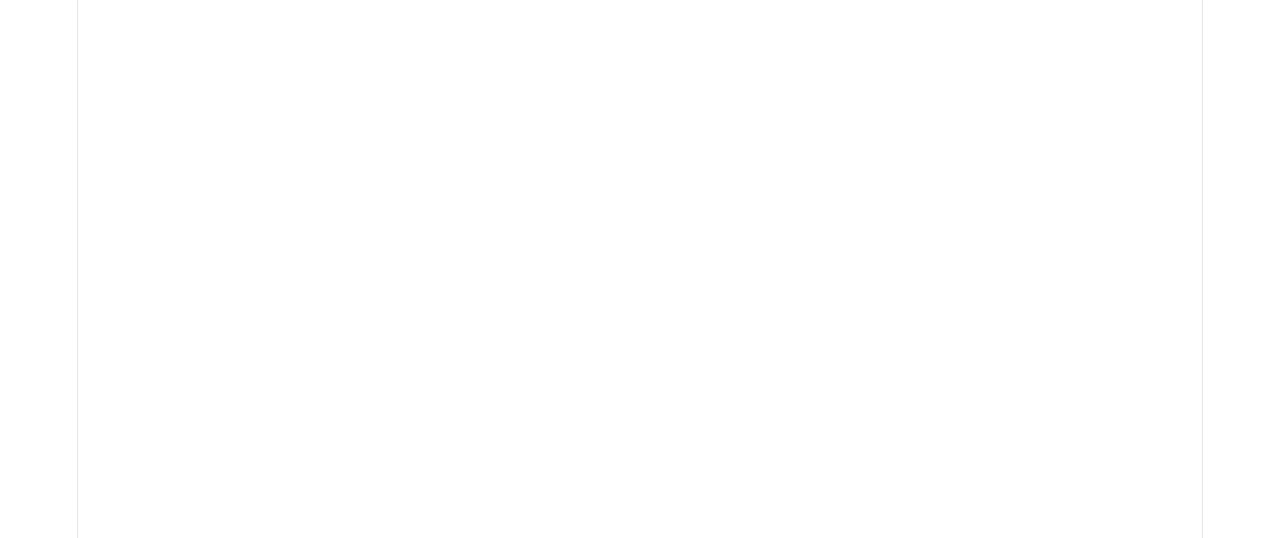
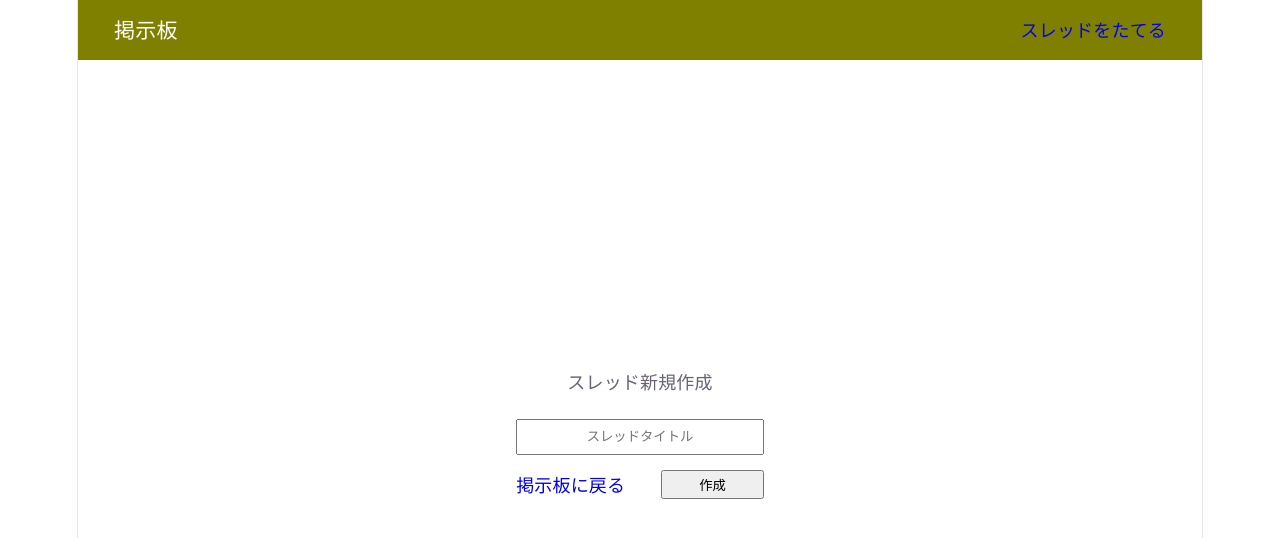
Before and after one commit to nishimura-ken/bulletinboard, a React (Vite) app: page /threads/new in a window 1280 px wide. Before the commit this address had no page. Shown: the top 538 px of the page. Built offline with nearby package versions, Linux system fonts and the light colour scheme.

Commit message:
スレッド作成画面の作成

```diff
--- a/src/App.css
+++ b/src/App.css
@@ -17,20 +17,49 @@
   height: 60px;
   background-color: olive;
   color: white;
+  display: flex;
+  justify-content: space-between;
+  align-items: center;
 }
 header > h3 {
   padding-left: 36px;
   text-align: left;
+}
+header > a {
+  text-decoration: none;
+  padding-right: 36px;
 }
 
 table {
   width: 360px;
   border-collapse: collapse;
 }
-
 td {
   padding-left: 18px;
   border: 1px solid;
   text-align: left;
   font-size: 14px;
 }
+
+input {
+  width : 240px;
+  height: 30px;
+  line-height: 30px;
+  text-align: center;
+}
+
+.bottom {
+  width: 100%;
+  height: 60px;
+  display: flex;
+  justify-content: center;
+  align-items: center;
+}
+.bottom > a {
+  text-decoration: none;
+  margin-right: 18px;
+}
+.bottom > button {
+  margin-left: 18px;
+  padding: 3px 36px;
+}
--- a/src/App.tsx
+++ b/src/App.tsx
@@ -1,6 +1,7 @@
 import './App.css'
-import { BrowserRouter, Routes, Route } from "react-router-dom";
-import Home from "./pages/Home";
+import { BrowserRouter, Routes, Route } from "react-router-dom"
+import Home from "./pages/Home"
+import CreateThread from "./pages/CreateThread";
 
 
 function App() {
@@ -8,6 +9,7 @@
     <BrowserRouter>
       <Routes>
         <Route path="/" element={<Home />} />
+        <Route path="/threads/new" element={<CreateThread />} />
       </Routes>
     </BrowserRouter>
   )
--- /dev/null
+++ b/src/pages/CreateThread.tsx
@@ -0,0 +1,74 @@
+import { useState } from 'react'
+import { Fragment } from 'react'
+import { Link, useNavigate } from "react-router-dom"
+
+const API_URL = "https://railway.bulletinboard.techtrain.dev/threads"
+
+function CreateThread() {
+
+    const [title, setTitle] = useState("")
+    const [loading, setLoading] = useState(false);
+    const navigate = useNavigate();
+
+    const createClick = async function(event: React.SubmitEvent<HTMLFormElement>) {
+        event.preventDefault()
+
+        if ( !title.trim() ) {
+            alert("タイトルを入力してください")
+            return
+        }
+        try {
+            setLoading(true)
+            const response = await fetch(API_URL, {
+                method: "POST",
+                headers: {
+                    "Content-Type": "application/json",
+                },
+                body: JSON.stringify({
+                title: title,
+                }),
+            })
+
+            if ( !response.ok ) {
+                throw new Error("スレッドの作成に失敗しました");
+            }
+
+            // スレッド作成後はスレッド一覧へ
+            navigate("/")
+
+        } catch (error) {
+            console.error(error);
+            alert("スレッドの作成に失敗しました");
+        } finally {
+            setLoading(false);
+        }
+    }
+
+    return (
+        <Fragment>
+            <header>
+                <h3>掲示板</h3>
+                <Link to="/threads/new">スレッドをたてる</Link>
+            </header>
+            <section id="center">
+                <form onSubmit={createClick}>
+                    <h4>スレッド新規作成</h4>
+                    <input
+                        type="text"
+                        value={title}
+                        placeholder="スレッドタイトル"
+                        onChange={(event) => setTitle(event.target.value)}
+                    />
+                    <div className='bottom'>
+                        <Link to="/">掲示板に戻る</Link>
+                        <button type="submit" disabled={loading}>
+                            {loading ? "作成中..." : "作成"}
+                        </button>
+                    </div>
+                </form>
+            </section>
+        </Fragment>
+    )
+}
+
+export default CreateThread;
--- a/src/pages/Home.tsx
+++ b/src/pages/Home.tsx
@@ -1,5 +1,6 @@
 import { useEffect, useState } from 'react'
 import { Fragment } from 'react'
+import { Link } from "react-router-dom"
 
 type Thread = {
     id: string;
@@ -43,10 +44,11 @@
     return (
         <Fragment>
             <header>
-            <h3>掲示板</h3>
+                <h3>掲示板</h3>
+                <Link to="/threads/new">スレッドをたてる</Link>
             </header>
             <section id="center">
-            <h4>新着スレッド</h4>
+                <h4>新着スレッド</h4>
                 { threads.length === 0 ? (
                     <p>スレッドがありません。</p>
                 ) : (
```
